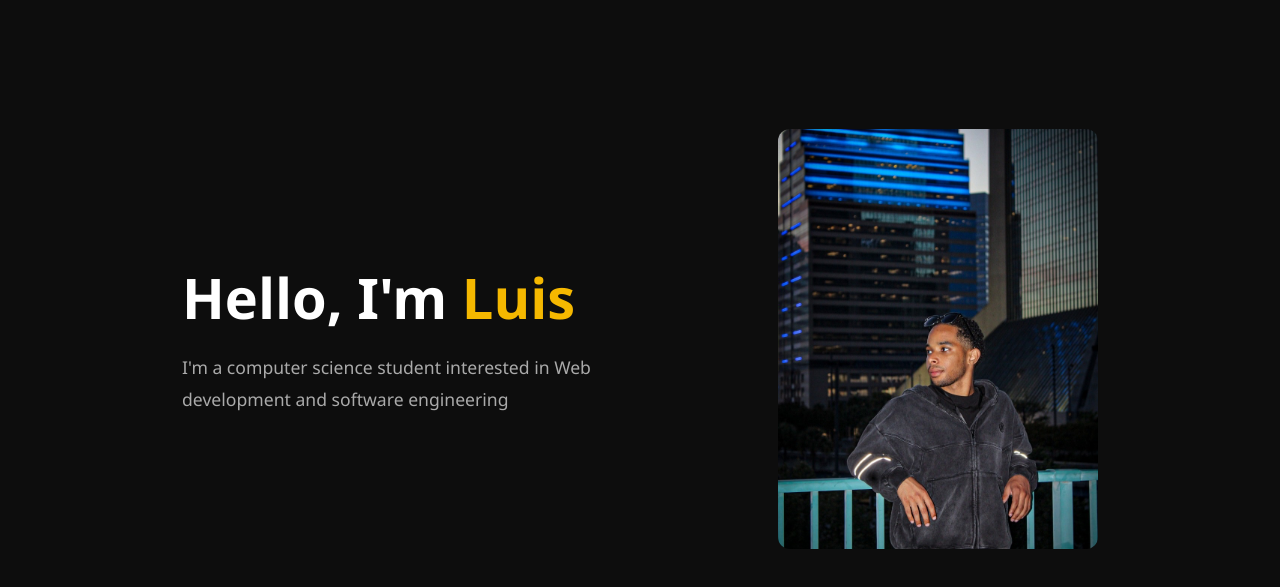
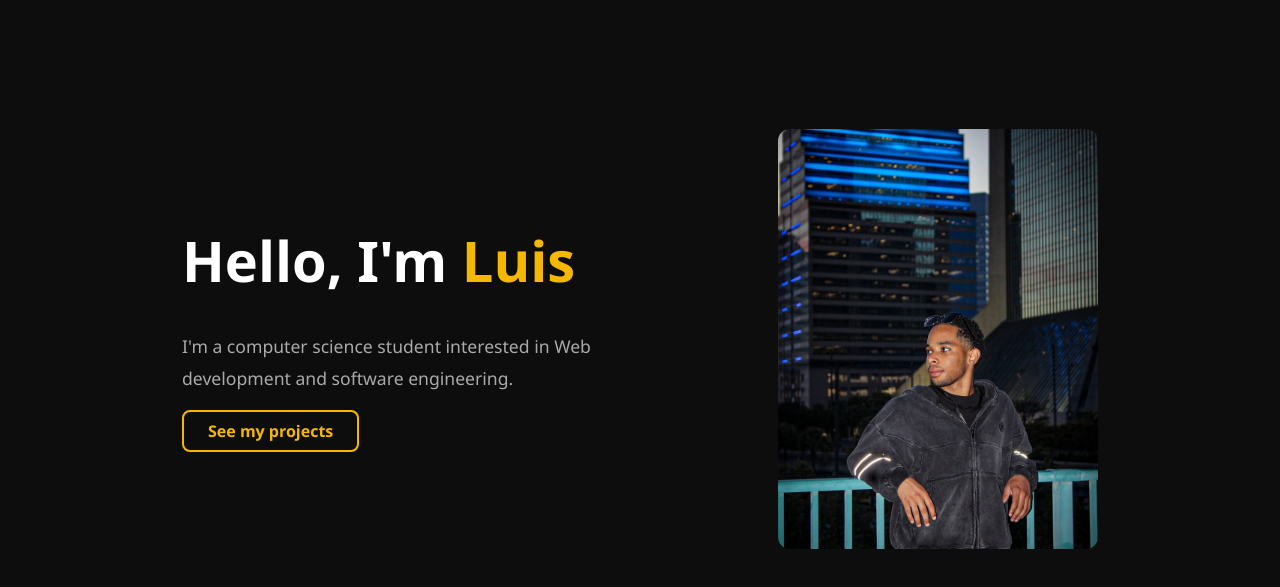
Before and after one commit to LuisClass0299/Personal-Website, a plain HTML site: page docs/index.html in a window 1280 px wide. Shown: the part 91-678 px from the top of the page. Drawn offline with Linux system fonts and the light colour scheme.

Commit message:
added button to hero page

```diff
--- a/docs/index.html
+++ b/docs/index.html
@@ -57,13 +57,15 @@
     <section class = "hero" id = "home">
         <div class = "hero-text">
             <h1>Hello, I'm <span class = "accent">Luis</span></h1>
-            <p>I'm a computer science student interested in Web development and software engineering</p>
+            <p>I'm a computer science student interested in Web development and software engineering.</p>
+            <a href = "pages/projects.html" class="hero-btn">See my projects</a>
         </div>
         <div class = "hero-image">
                 <img src="assets/profile.jpeg" alt="Picture of Luis Classe">
         </div>
     </section>
 
+
     <script src = "script.js"></script>
 </body>
 </html>
--- a/docs/style.css
+++ b/docs/style.css
@@ -17,6 +17,10 @@ body{
     background-color: var(--bg-dark);
     color: var(--text-light);
     font-family: 'Segoe UI', system-ui, sans-serif;
+}
+
+.accent{
+    color: var(--accent);
 }
 
 /* navbar */
@@ -151,6 +155,9 @@ body{
 .hero-text{
     max-width: 500px;
     flex: 1;
+    display: flex;
+    flex-direction: column;
+    gap: 1rem;
 }
 
 .hero-text h1{
@@ -161,14 +168,28 @@ body{
     line-height: 1.1;
 }
 
-.accent{
-    color: var(--accent);
-}
-
 .hero-text p{
     font-size:1.1rem;
     color: #aaaaaa;
     line-height: 1.8;
+}
+
+.hero-btn{
+    display: inline-block;
+    align-self: flex-start;
+    color: var(--accent);
+    border: 2px solid var(--accent);
+    padding: 0.5rem 1.5rem;
+    border-radius: 8px;
+    transition: background-color 0.2s, color 0.2s;
+    background-color: var(--bg-dark);
+    text-decoration: none;
+    font-weight:600;
+}
+
+.hero-btn:hover{
+    background-color: var(--accent);
+    color: var(--bg-dark);
 }
 
 .hero-image img{
@@ -466,7 +487,7 @@ body{
 
 .project-card{
     background-color: #1a1a1a;
-    bordeR: 1px solid rgba(245,184,0,0.2);
+    border: 1px solid rgba(245,184,0,0.2);
     border-radius: 12px;
     padding: 1.5rem;
     display: flex;
```
